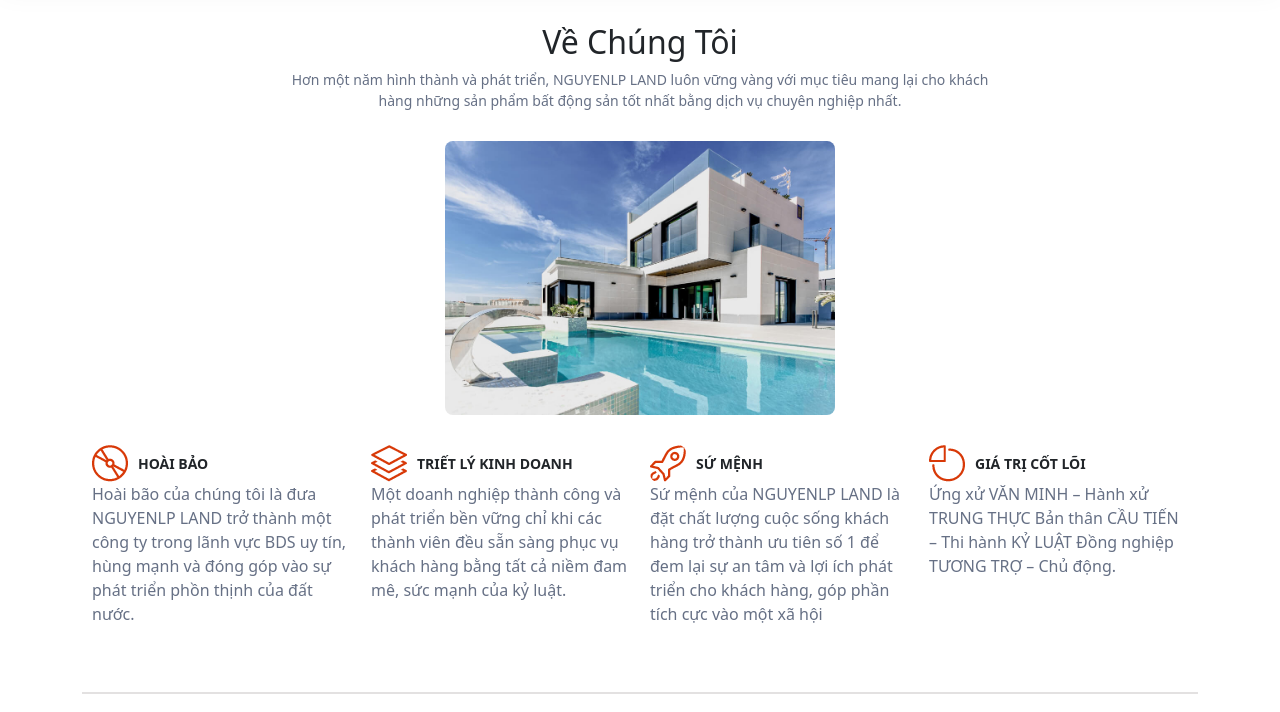
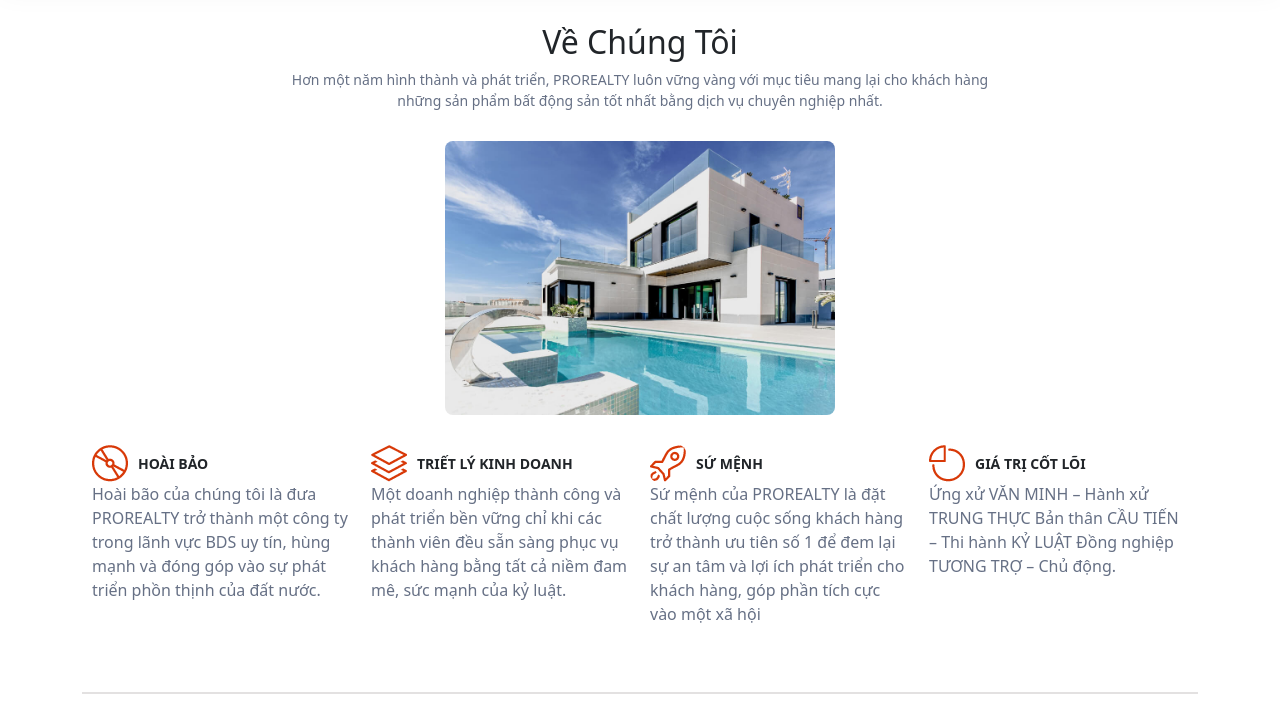
Before and after one commit to nguyenlp04/DA1-Real-Estate, a PHP site: page /DA1-Real-Estate/introduce in a window 1280 px wide. Shown: the part 117-829 px from the top of the page. Run offline with PHP 8.4, Linux system fonts and the light colour scheme; data that the repository does not hold is empty; some libraries are stand-ins or nearby versions.

Commit message:
rename PROREALTY

```diff
--- a/index.php
+++ b/index.php
@@ -341,7 +341,7 @@ include(__DIR__ . '/admin/models/posts.php');
             <div class="col-md-6">
                 <div class="section-header__content v2">
                     <h4 class="sub-title">LIÊN HỆ VỚI CHÚNG TÔI</h4>
-                    <h2 class="title">Tìm cách Mua một tài sản mới hoặc Bán một tài sản hiện có? NguyenLP Land cung
+                    <h2 class="title">Tìm cách Mua một tài sản mới hoặc Bán một tài sản hiện có? PROREALTY cung
                         cấp một giải pháp tuyệt vời!</h2>
                     <p class="text">
                         Một cộng đồng hoàn toàn mới có các căn hộ cao cấp và tiện nghi đầy phong cách tại một trong
--- a/views/contact.php
+++ b/views/contact.php
@@ -8,8 +8,8 @@ include 'inc/header.php'
         <iframe src="https://www.google.com/maps/embed?pb=!1m18!1m12!1m3!1d3817.070214015338!2d107.07321284846587!3d16.921828374651!2m3!1f0!2f0!3f0!3m2!1i1024!2i768!4f13.1!3m3!1m2!1s0x3140e9dbe9fe66f1%3A0x8f24b1cc50e39769!2zTMOqIFBoxrDhu5tjIE5ndXnDqm4!5e0!3m2!1svi!2s!4v1685892769757!5m2!1svi!2s" width="100%" height="450" style="border:0;" allowfullscreen="" loading="lazy" referrerpolicy="no-referrer-when-downgrade"></iframe>
         <div class="box-container">
             <div class="item-box">
-                <div class="title-company-contact"><h1>CÔNG TY CỔ PHẦN ĐẦU TƯ BẤT ĐỘNG SẢN NGUYENLP LAND</h1></div>
-                <div class="descript">Được thành lập vào ngày 20/08/2008 với niềm đam mê và khát vọng thành công trong lĩnh vực bất động sản. Nhờ chiến lược rõ ràng và hướng đi đúng, NGUYENLP LAND đã nhanh chóng phát triển và đạt được những thành công nhất định.
+                <div class="title-company-contact"><h1>CÔNG TY CỔ PHẦN ĐẦU TƯ BẤT ĐỘNG SẢN PROREALTY</h1></div>
+                <div class="descript">Được thành lập vào ngày 20/08/2008 với niềm đam mê và khát vọng thành công trong lĩnh vực bất động sản. Nhờ chiến lược rõ ràng và hướng đi đúng, PROREALTY đã nhanh chóng phát triển và đạt được những thành công nhất định.
                 </div>
                 <div class="box-contact">
                     <ul>
--- a/views/inc/header.php
+++ b/views/inc/header.php
@@ -41,7 +41,7 @@ if (isset($_SESSION['user_info'])) {
     <meta name="viewport" content="width=device-width, initial-scale=1, shrink-to-fit=no" />
 
     <!-- Primary Meta Tags -->
-    <title>NguyenLP Land - Property Buy & Seles</title>
+    <title>PROREALTY - Property Buy & Seles</title>
     <meta name="title" content="Property Buy & Seles HTML Template" />
     <meta name="description"
         content="Rents is an property buy and seles websites template. This is a clean and modern template that you can use for your rental or property buy/selling business website. this is fully responsive with 100% Retina readiness which means it will be able to adapt to any screen size or resolution." />
--- a/views/introduce.php
+++ b/views/introduce.php
@@ -6,7 +6,7 @@ include 'inc/header.php'
         <div class="path-page"><a href="home">Trang chủ </a><i class="fa-solid fa-angle-right"></i> <p>Giới Thiệu</p></div>
         <div class="about-content">
             <h2 class="title-about">Về Chúng Tôi</h2>
-            <span class="sum-title-about">Hơn một năm hình thành và phát triển, NGUYENLP LAND luôn vững vàng với mục tiêu mang lại cho khách hàng những sản phẩm bất động sản tốt nhất bằng dịch vụ chuyên nghiệp nhất.
+            <span class="sum-title-about">Hơn một năm hình thành và phát triển, PROREALTY luôn vững vàng với mục tiêu mang lại cho khách hàng những sản phẩm bất động sản tốt nhất bằng dịch vụ chuyên nghiệp nhất.
             </span>
         </div>
         <div class="section-img"><img src="./assets/images/banner.jpeg" alt=""></div>
@@ -16,7 +16,7 @@ include 'inc/header.php'
                     <img src="./assets/images/about_1_icon.jpeg" alt="">
                     <b>HOÀI BẢO</b>
                 </div>
-                <p>Hoài bão của chúng tôi là đưa NGUYENLP LAND trở thành một công ty trong lãnh vực BDS uy tín, hùng mạnh và đóng góp vào sự phát triển phồn thịnh của đất nước.</p>
+                <p>Hoài bão của chúng tôi là đưa PROREALTY trở thành một công ty trong lãnh vực BDS uy tín, hùng mạnh và đóng góp vào sự phát triển phồn thịnh của đất nước.</p>
             </div>
             <div class="about-item">
                 <div class="title-about-item">
@@ -31,7 +31,7 @@ include 'inc/header.php'
                     <b>SỨ MỆNH</b>
                 </div>
                 <p>
-                    Sứ mệnh của NGUYENLP LAND là đặt chất lượng cuộc sống khách hàng trở thành ưu tiên số 1 để đem lại sự an tâm và lợi ích phát triển cho khách hàng, góp phần tích cực vào một xã hội
+                    Sứ mệnh của PROREALTY là đặt chất lượng cuộc sống khách hàng trở thành ưu tiên số 1 để đem lại sự an tâm và lợi ích phát triển cho khách hàng, góp phần tích cực vào một xã hội
                 </p>
             </div>
             <div class="about-item">
--- a/views/propertyDetail.php
+++ b/views/propertyDetail.php
@@ -64,7 +64,7 @@ if (is_array($resultScheduletour) && !empty($resultScheduletour)) {
     <meta name="viewport" content="width=device-width, initial-scale=1, shrink-to-fit=no" />
 
     <!-- Primary Meta Tags -->
-    <title>NguyenLP Land - Property Buy & Seles</title>
+    <title>PROREALTY - Property Buy & Seles</title>
     <meta name="title" content="Property Buy & Seles HTML Template" />
     <meta name="description" content="Rents is an property buy and seles websites template. This is a clean and modern template that you can use for your rental or property buy/selling business website. this is fully responsive with 100% Retina readiness which means it will be able to adapt to any screen size or resolution." />
 
```
